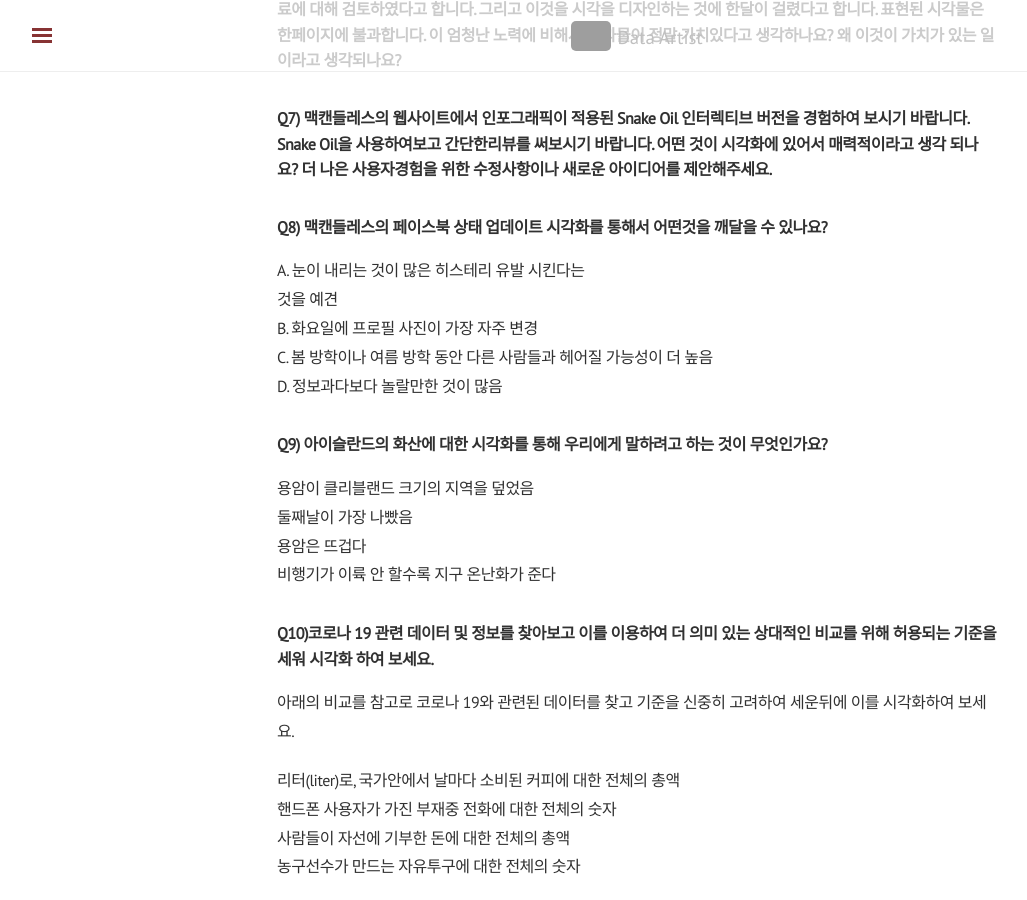
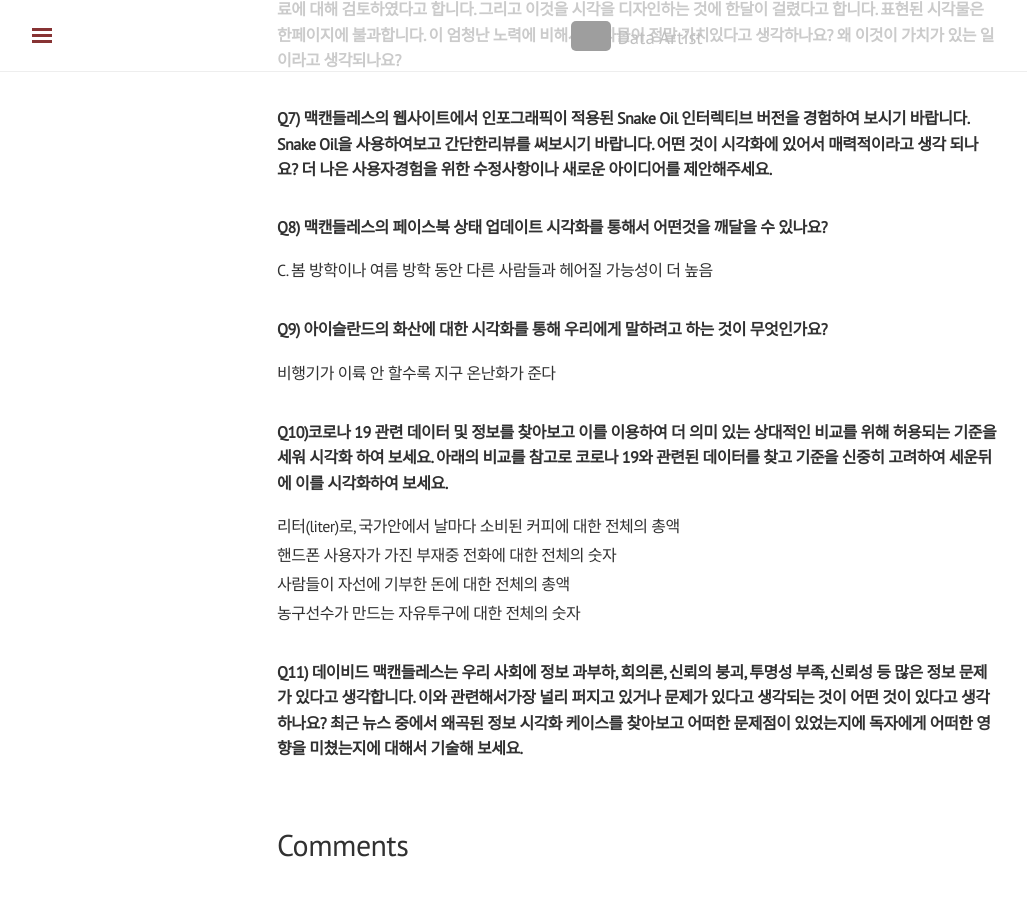
Before and after one commit to shanny924/shanny924.github.io, a Jekyll site: the page built from _posts/2020-03-17-dmc#1.md, in a window 1280 px wide and 900 px high, scrolled down 1849 px. Shown: the whole window, without its empty margins (3-1030 px from the left). Built offline with Jekyll 4.4.1, drawn with Linux system fonts in a browser that asks for light colours; nearby versions of some CDN libraries; comment, search, counter and statistics services are not loaded; after the commit the page ends 2722 px from its top, so only the background shows below that; grey boxes are pictures that could not be loaded.

Commit message:
Update 2020-03-17-dmc#1.md

```diff
--- a/_posts/2020-03-17-dmc#1.md
+++ b/_posts/2020-03-17-dmc#1.md
@@ -54,23 +54,15 @@
 
 ### Q8) 맥캔들레스의 페이스북 상태 업데이트 시각화를 통해서 어떤것을 깨달을 수 있나요?
 
-A. 눈이 내리는 것이 많은 히스테리 유발 시킨다는
-것을 예견
-B. 화요일에 프로필 사진이 가장 자주 변경
 C. 봄 방학이나 여름 방학 동안 다른 사람들과 헤어질 가능성이 더 높음
-D. 정보과다보다 놀랄만한 것이 많음
 
 ### Q9) 아이슬란드의 화산에 대한 시각화를 통해 우리에게 말하려고 하는 것이 무엇인가요?
 
-용암이 클리블랜드 크기의 지역을 덮었음
-둘째날이 가장 나빴음
-용암은 뜨겁다
 비행기가 이륙 안 할수록 지구 온난화가 준다
 
 
 
-### Q10)코로나 19 관련 데이터 및 정보를 찾아보고 이를 이용하여 더 의미 있는 상대적인 비교를 위해 허용되는 기준을 세워 시각화 하여 보세요.
-아래의 비교를 참고로 코로나 19와 관련된 데이터를 찾고 기준을 신중히 고려하여 세운뒤에 이를 시각화하여 보세요.
+### Q10)코로나 19 관련 데이터 및 정보를 찾아보고 이를 이용하여 더 의미 있는 상대적인 비교를 위해 허용되는 기준을 세워 시각화 하여 보세요. 아래의 비교를 참고로 코로나 19와 관련된 데이터를 찾고 기준을 신중히 고려하여 세운뒤에 이를 시각화하여 보세요.
 
 리터(liter)로, 국가안에서 날마다 소비된 커피에 대한 전체의 총액
 핸드폰 사용자가 가진 부재중 전화에 대한 전체의 숫자
```
